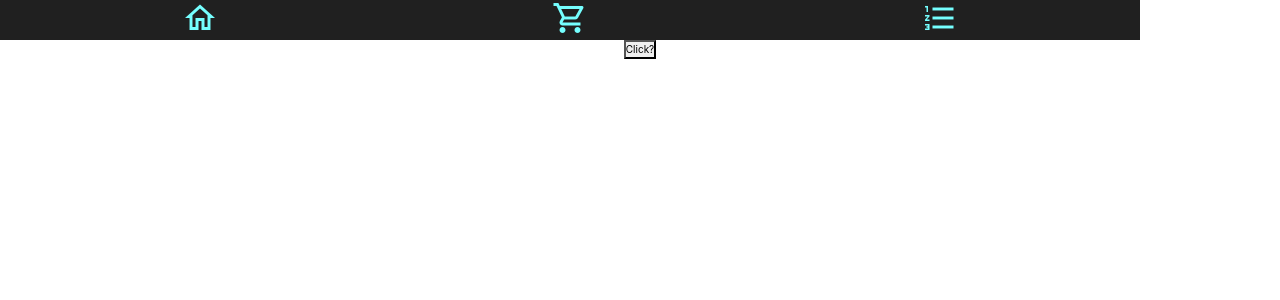
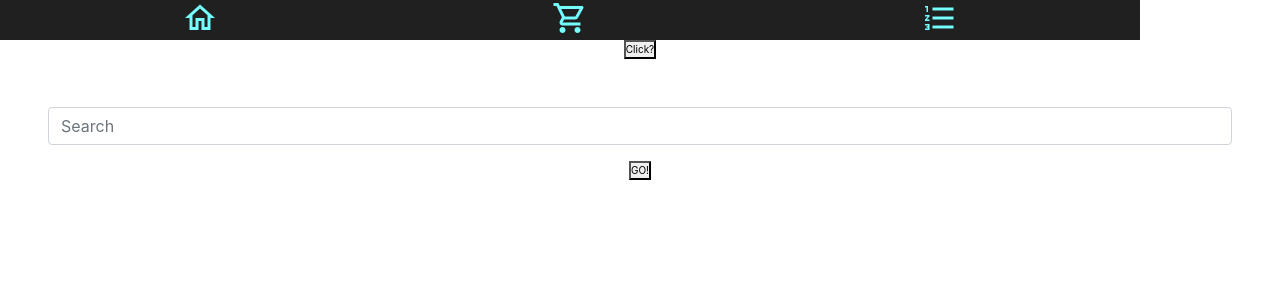
Before and after one commit to josi3006/Recipeezy, a React (Create React App) app in the folder recipeezy/: page / in a window 1280 px wide. Shown: the top 300 px of the page. Built offline with nearby package versions, Linux system fonts and the light colour scheme.

Commit message:
Added working search box to searchPage

```diff
--- a/recipeezy/src/components/searchComponent.js
+++ b/recipeezy/src/components/searchComponent.js
@@ -8,22 +8,51 @@ import React, { useEffect, useState } from "react";
 const SearchPage = () => {
 
     const [count, setCount] = useState(0);
+    const [searchTerms, setSearchTerms] = useState("");
 
+
+    const clickCount = (e) => {
+        e.preventDefault();
+        setCount(count + 1);
+        console.log(count + ' cliques');
+    }
 
     const handleSearch = (e) => {
         e.preventDefault();
-        setCount(count + 1);
-        console.log(count + 'cliques');
+        setSearchTerms(searchTerms);
+        console.log('You want to search: ' + searchTerms);
 
     }
-
 
     return (
         <div>
 
             <Navbar />
 
-            <button onClick={handleSearch}>Click?</button>
+            <button onClick={clickCount}>Click?</button>
+
+            <form
+                className="m-5"
+                onSubmit={handleSearch}>
+
+                <div className='row'>
+                    <div className='col s12'>
+                        <div className='form-group'>
+                            <input
+                                className='form-control'
+                                placeholder='Search'
+                                onChange={(event) => setSearchTerms(event.currentTarget.value)}
+                                name='searchterms'
+                                id='searchtermsbox'
+                                value={searchTerms}
+                            />
+                        </div>
+                    </div>
+                </div>
+
+<button type="submit">GO!</button>
+
+            </form>
 
             {/* <form
                 className='mt-5 py-5 px-5'
```
